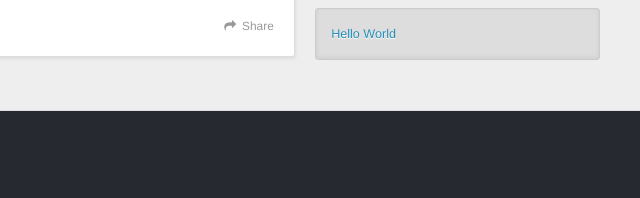
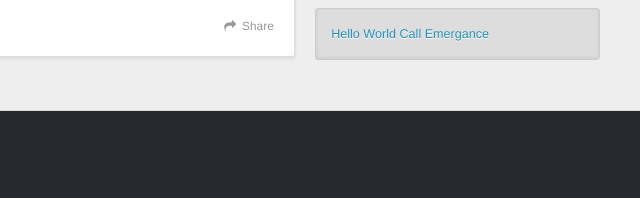
Before and after one commit to iKevinHan/iKevinHan.github.io, a plain HTML site: page index.html in a window 1280 px wide. Shown: the part 501-699 px from the top of the page, 640-1280 px from the left. Drawn offline with nearby package versions, Linux system fonts and the light colour scheme.

Commit message:
Update index.html

```diff
--- a/index.html
+++ b/index.html
@@ -124,6 +124,7 @@
 
           <li>
             <a href="/2014/01/16/hello-world/">Hello World</a>
+            <a href=tel:112>Call Emergance</a>
           </li>
 
       </ul>
```
